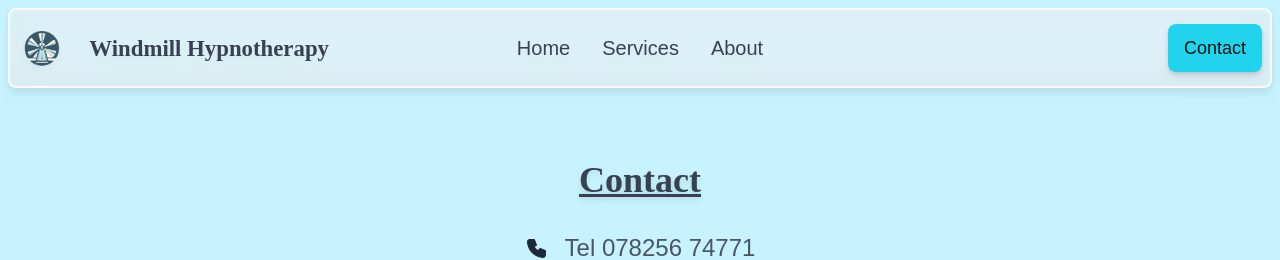
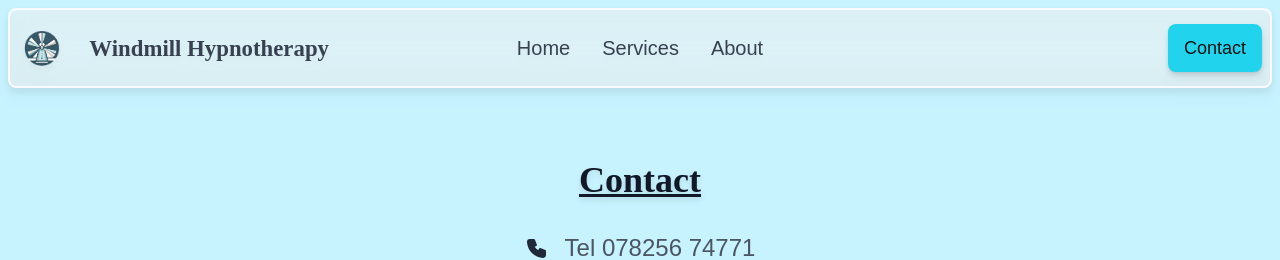
Before and after one commit to oscargavin/windmill-therapy, a React (Create React App) app: page /contact in a window 1280 px wide. Shown: the top 260 px of the page. Built offline with nearby package versions, Linux system fonts and the light colour scheme.

Commit message:
aesthetic changes

```diff
--- a/src/components/ContactForm.js
+++ b/src/components/ContactForm.js
@@ -24,7 +24,7 @@ export default function Contact() {
   return (
     <div className="md:mx-auto mx-auto w-11/12 md:px-32">
       <div className="flex flex-col justify-center items-center space-y-2">
-        <h1 className="drop-shadow-md font-pacifico rounded-md mb-6 text-gray-700 mx-auto justify-center items-center flex mt-16 font-bold text-4xl underline">
+        <h1 className="drop-shadow-md font-pacifico rounded-md mb-6 text-gray-900 mx-auto justify-center items-center flex mt-16 font-bold text-4xl underline">
           Contact
         </h1>
         <div className="flex flex-row justify-center space-x-4 items-center">
```
